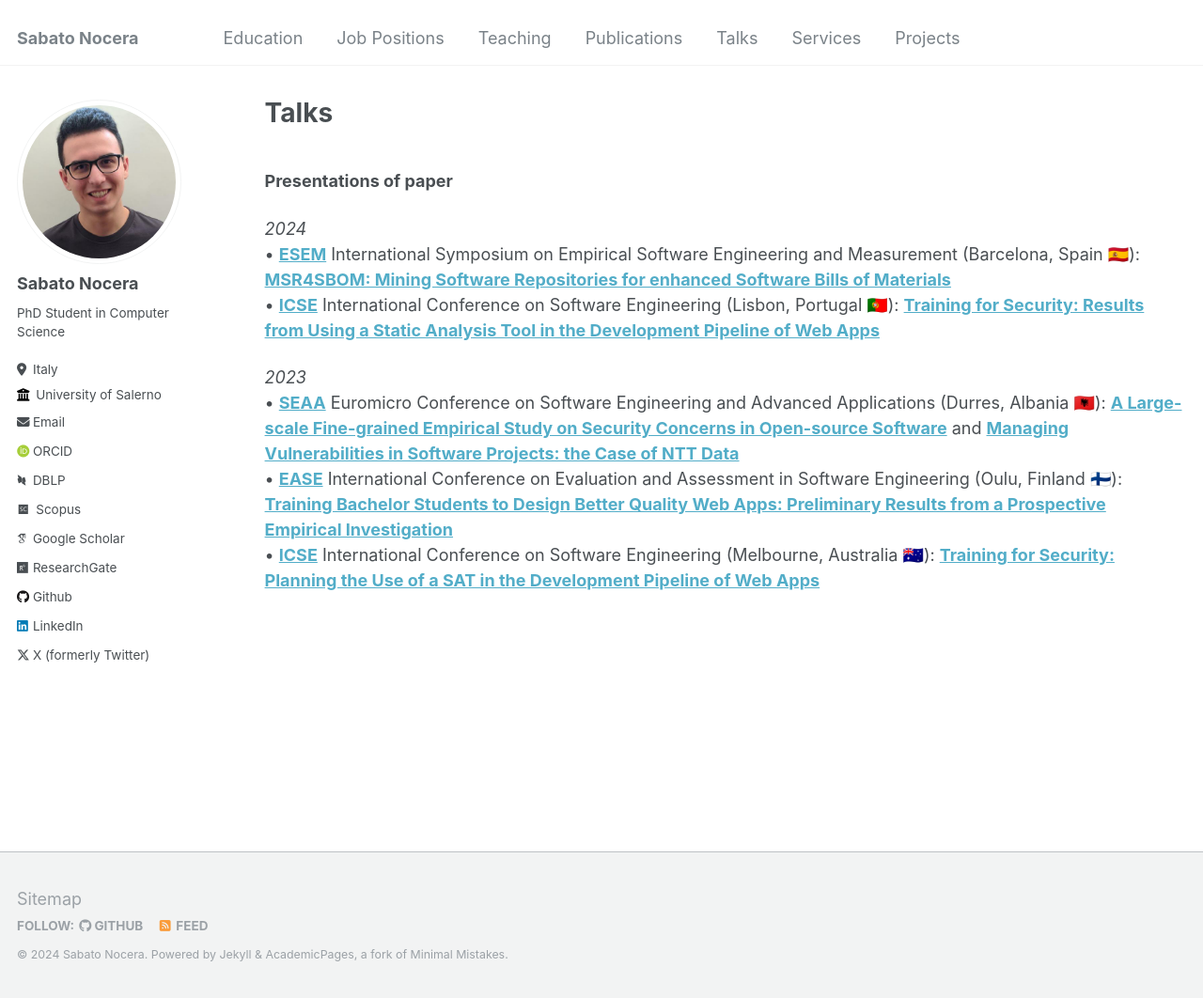
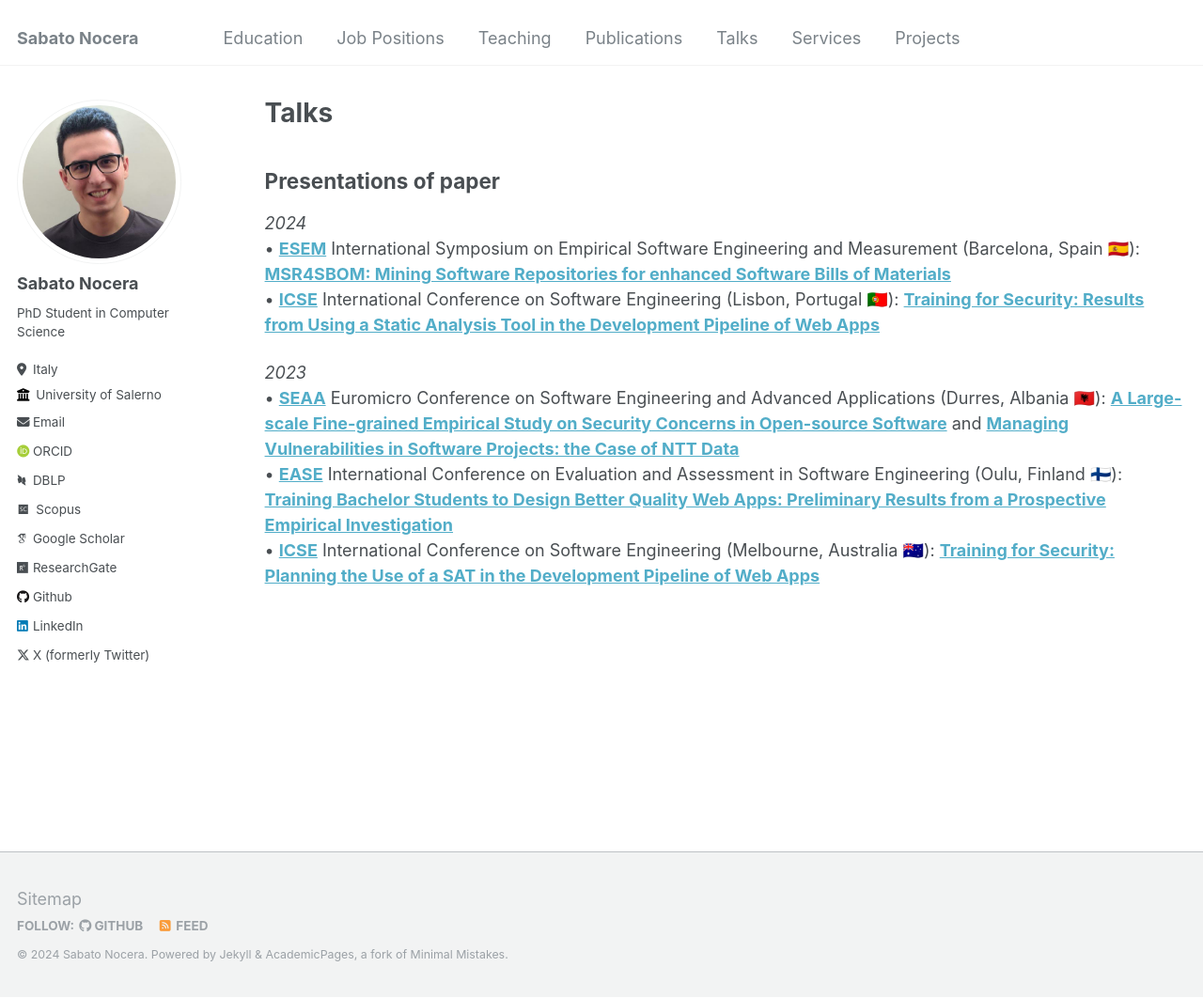
Before and after one commit to sabato-nocera/sabato-nocera.github.io, a Jekyll site: the page built from _pages/talks.md, in a window 1280 px wide and 1062 px high. Shown: the whole window at 94% size. Built offline with Jekyll 4.4.1, drawn with Linux system fonts in a browser that asks for light colours; some web fonts are replaced.

```diff
--- a/_pages/talks.md
+++ b/_pages/talks.md
@@ -5,7 +5,7 @@ permalink: /talks/
 author_profile: true
 ---
 
-<br/>**Presentations of paper**<br/>
+## Presentations of paper
 
 _2024<br/>_
 • [**ESEM**](https://conf.researchr.org/home/esem-2024) International Symposium on Empirical Software Engineering and Measurement (Barcelona, Spain 🇪🇸): [**MSR4SBOM: Mining Software Repositories for enhanced Software Bills of Materials**](https://doi.org/10.1145/3674805.3695390)<br/>
```
